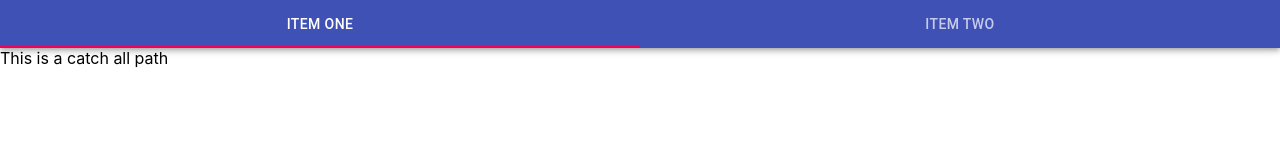
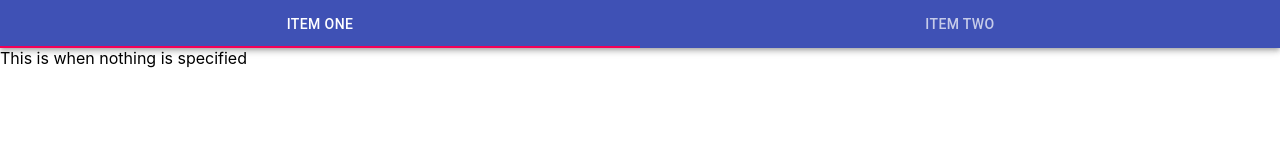
Before and after one commit to sdg002/reactjsmaterial, a React (Create React App) app: page / in a window 1280 px wide. Shown: the top 160 px of the page. Built offline with nearby package versions, Linux system fonts and the light colour scheme.

Commit message:
Added wild card route

```diff
--- a/src/App.js
+++ b/src/App.js
@@ -20,7 +20,10 @@ function App() {
             <div>This is page 2</div>
           </Route>
           <Route path="/" exact>
-            <div>This is a catch all path</div>
+            <div>This is when nothing is specified</div>
+          </Route>
+          <Route path="*" exact>
+            <div>This is a catch all path for non-existent link</div>
           </Route>
         </Switch>
 
```
Also changed, not shown: 1 other file (tests, documents, lock files or other folders).
